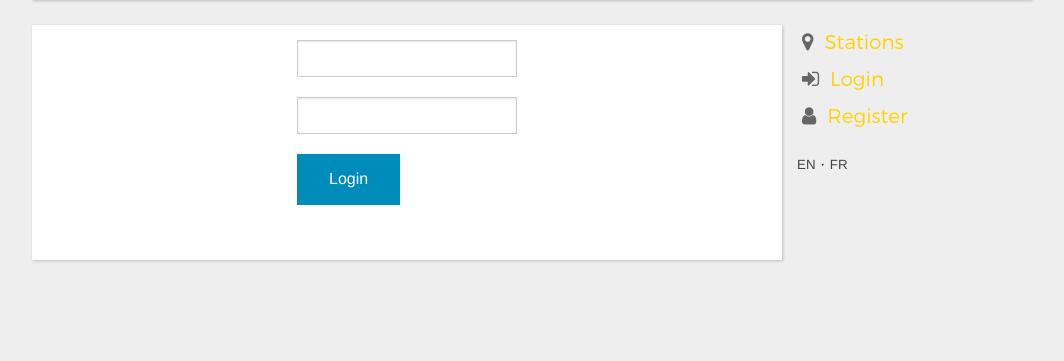
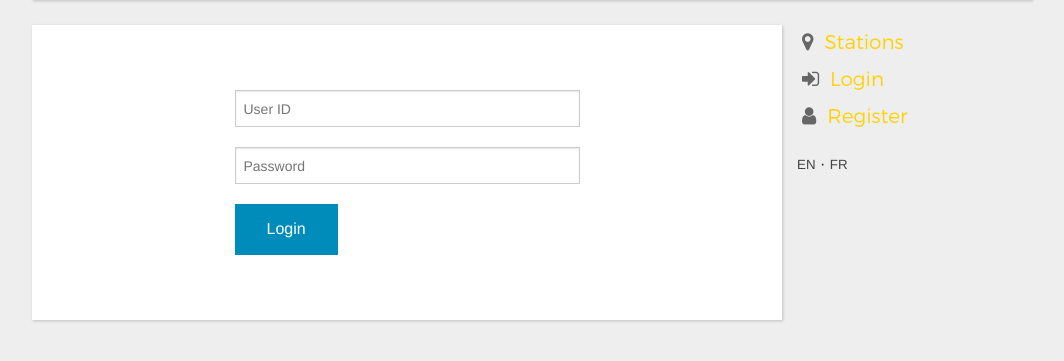
Before and after one commit to fhennecker/olliv, a Flask app: page /login in a window 1280 px wide. Shown: the part 208-569 px from the top of the page, without its empty margins (108-1172 px from the left). Run offline with Flask 2, Linux system fonts and the light colour scheme; parts of the project's set-up code (start-up, migrations or seed data) failed here and were passed over; some libraries are stand-ins or nearby versions.

Commit message:
[enh] display of forms

```diff
--- a/src/static/main.css
+++ b/src/static/main.css
@@ -48,6 +48,11 @@ header {
     cursor:pointer;
 }
 
+form.fullpage {
+    margin-top:50px;
+    margin-bottom:30px;
+}
+
 .main {
     background-color: #FFF;
     box-shadow: 1px 1px 3px rgba(0,0,0,0.2);
--- a/src/templates/login.html
+++ b/src/templates/login.html
@@ -7,16 +7,16 @@
           <a href="#" class="close">&times;</a>
         </div>
     {% else %}
-        <div class="row"><div class="columns large-4 medium-4 small-6 large-centered medium-centered small-centered">
+        <div class="row"><div class="columns large-6 medium-6 small-12 large-centered medium-centered small-centered">
+            <form action="" method="post" class="fullpage">
                 {% if status == "failed" %}
                     <div data-alert class="alert-box alert radius">
                         {{ _('Please retry') }}
                         <a href="#" class="close">&times;</a>
                     </div>
                 {% endif %}
-            <form action="" method="post">
-                <p><input type="text" name="userid"></p>
-                <p><input type="password" name="password"></p>
+                <p><input type="text" name="userid" placeholder="{{ _('User ID') }}"></p>
+                <p><input type="password" name="password" placeholder="{{ _('Password') }}"></p>
                 <p><input type="submit" value="{{ _('Login') }}" class="button"></p>
             </form>
         </div></div>
--- a/src/templates/register.html
+++ b/src/templates/register.html
@@ -7,8 +7,8 @@
           <a href="#" class="close">&times;</a>
         </div>
     {% else %}
-        <div class="row"><div class="columns large-4 medium-4 small-6 large-centered medium-centered small-centered">
-            <form action="" method="post" data-abide>
+        <div class="row"><div class="columns large-6 medium-6 small-12 large-centered medium-centered small-centered">
+            <form action="" method="post" data-abide class="fullpage">
                 <div class="firstname-field">
                     <input type="text" name="firstname" placeholder="{{ _('First Name') }}" required>
                     <small class="error">{{ _('First Name is required') }}</small>
```
Also changed, not shown: src/translations/fr/LC_MESSAGES/messages.po. Lines whose indentation alone changed are shown as unchanged.
